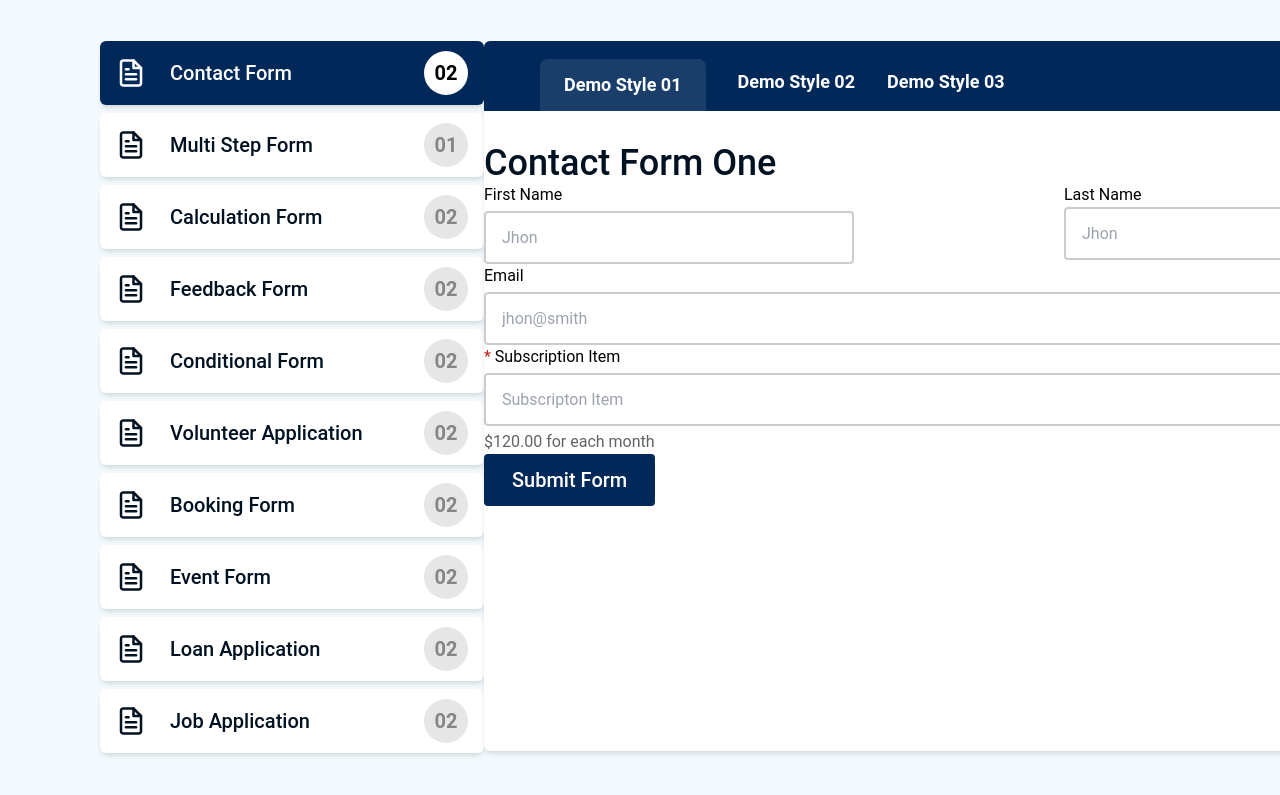
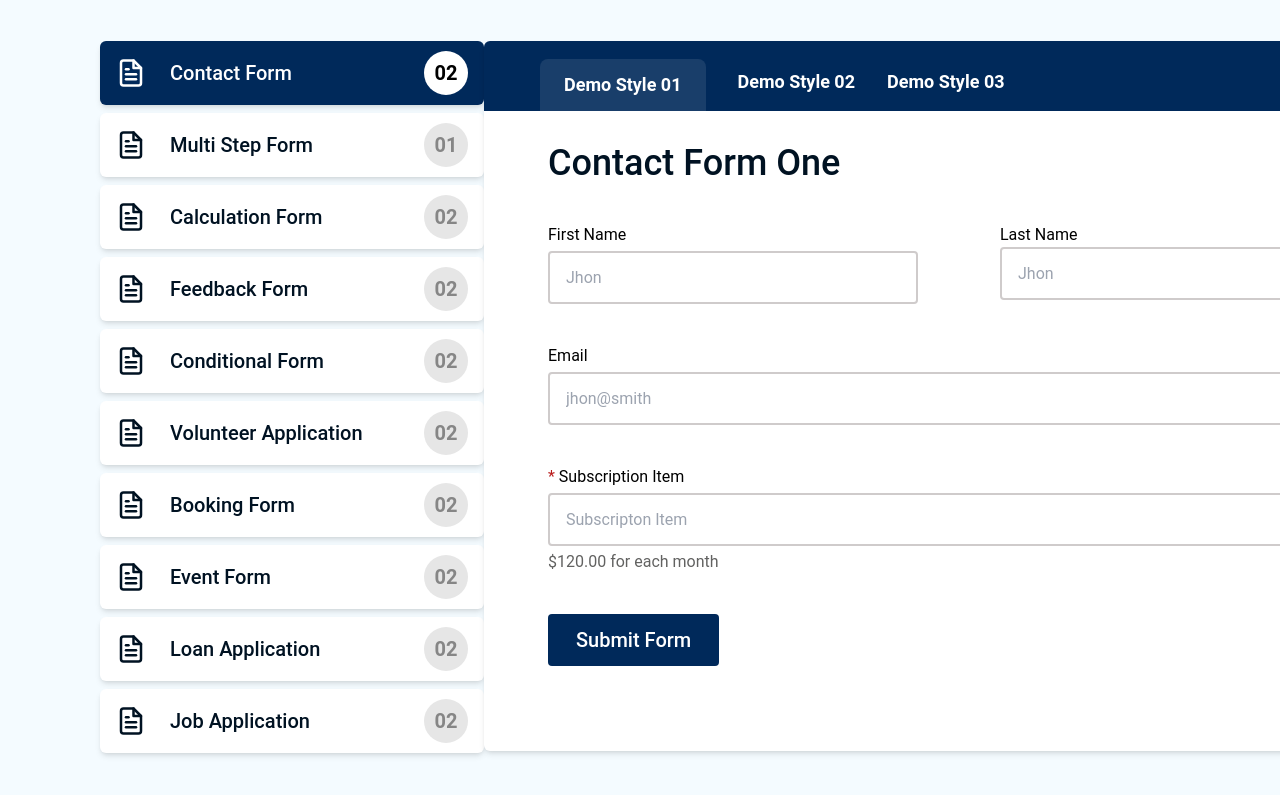
Before and after one commit to ronobir84/fluent-forms, a React (Vite) app: page / in a window 1280 px wide. Shown: the part 5195-5990 px from the top of the page. Built offline with nearby package versions, Linux system fonts and the light colour scheme.

Commit message:
add the last section

```diff
--- a/src/Pages/HomePage/WatchSection/WatchSection.jsx
+++ b/src/Pages/HomePage/WatchSection/WatchSection.jsx
@@ -181,7 +181,7 @@ const WatchSection = () => {
                                         <button className="text-lg font-semibold text-white mt-3">Demo Style 03</button>
                                     </div>
                                 </div>
-                                <div>
+                                <div className="space-y-10 px-16">
                                     <div className="mt-8">
                                         <h2 className="text-4xl text-[#001222] font-medium">Contact Form One</h2>
                                     </div>
```
